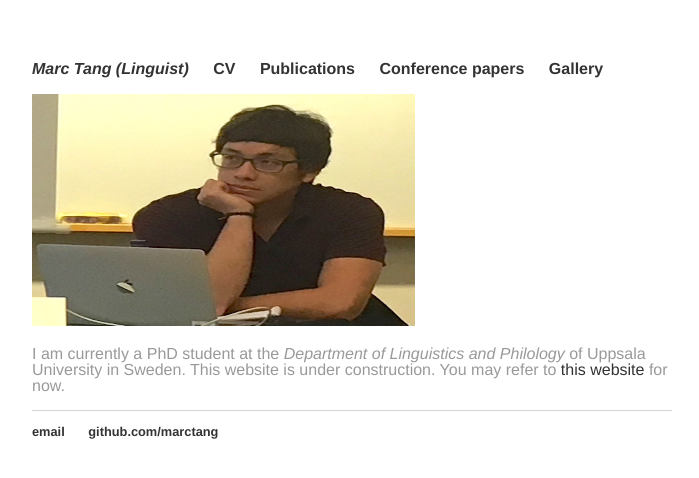
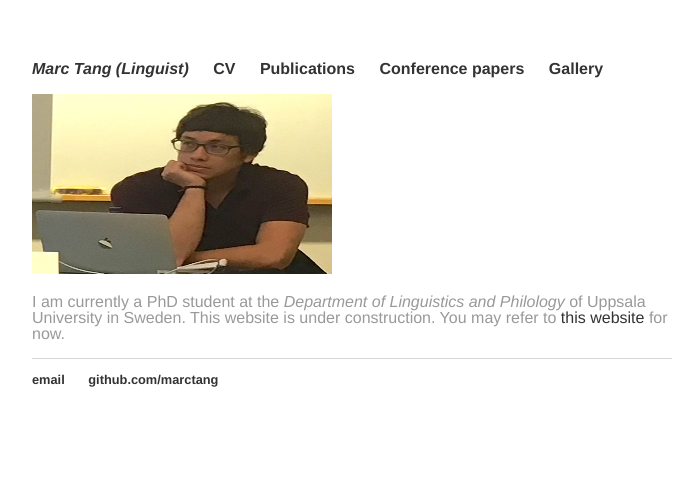
Before and after one commit to marctang/marctang.github.io, a Jekyll site: the page built from index.html, in a window 1280 px wide. Shown: the top 478 px of the page, without its empty margins (288-987 px from the left). Built offline with Jekyll 4.4.1, drawn with Linux system fonts in a browser that asks for light colours.

Commit message:
Update index.html

```diff
--- a/index.html
+++ b/index.html
@@ -3,6 +3,6 @@
 title: Linguistics and computational methods
 ---
 <div class="blurb">
-	<img src="pictures/pic3.JPG" alt="hi" class="inline" width="383" height="232" />
+	<img src="pictures/pic3.JPG" alt="hi" class="inline" width="300" height="180" />
 	<p>I am currently a PhD student at the <em>Department of Linguistics and Philology</em> of Uppsala University in Sweden. This website is under construction. You may refer to <a href="/about">this website</a> for now.</p>
 </div><!-- /.blurb -->
```
